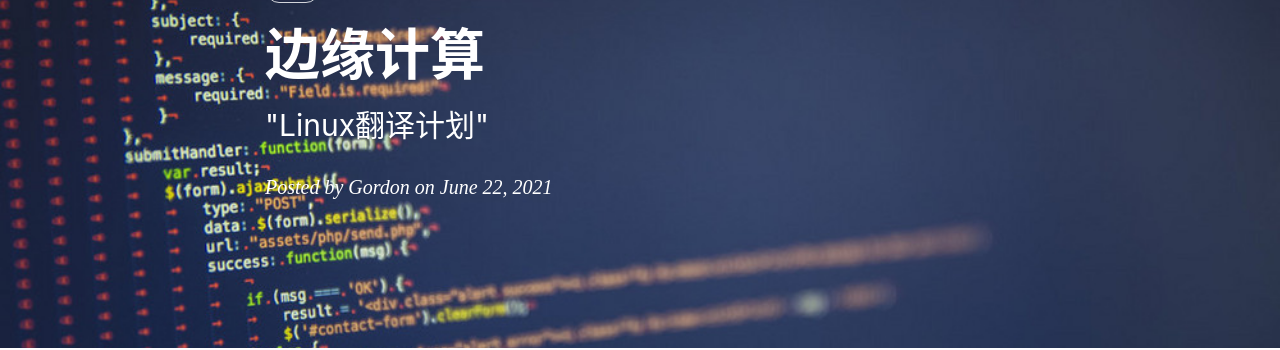
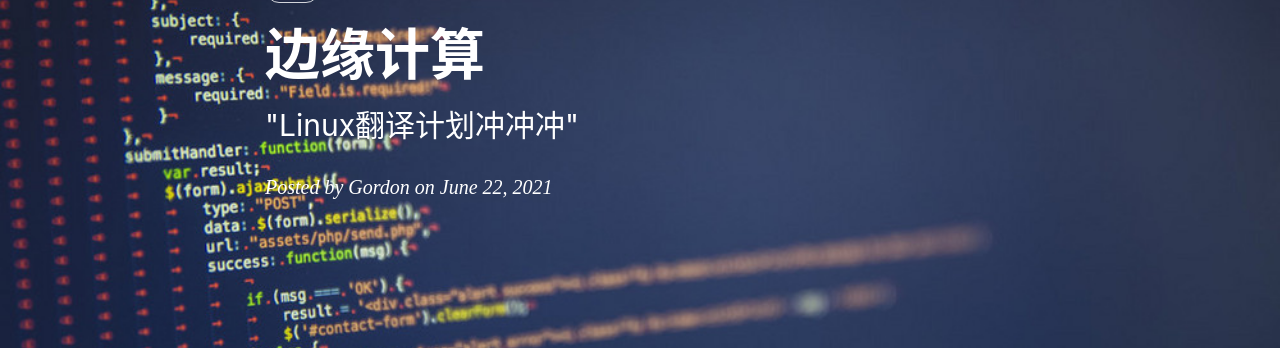
Before and after one commit to Gordon-Deng/Gordon-Deng.github.io, a Jekyll site: the page built from _posts/2021-06-22-边缘计算.markdown, in a window 1280 px wide. Shown: the part 175-525 px from the top of the page. Built offline with Jekyll 4.4.1, drawn with Linux system fonts in a browser that asks for light colours; nearby versions of some CDN libraries; comment, search, counter and statistics services are not loaded.

Commit message:
Update 2021-06-22-边缘计算.markdown

```diff
--- a/_posts/2021-06-22-边缘计算.markdown
+++ b/_posts/2021-06-22-边缘计算.markdown
@@ -1,7 +1,7 @@
 ---
 layout:     post
 title:      "边缘计算"
-subtitle:   "\"Linux翻译计划\""
+subtitle:   "\"Linux翻译计划冲冲冲\""
 date:       2021-06-22 5:00:00
 author:     "Gordon"
 header-img: "img/in-post/2020-03-01-java11/java11-bg.jpg"
```
